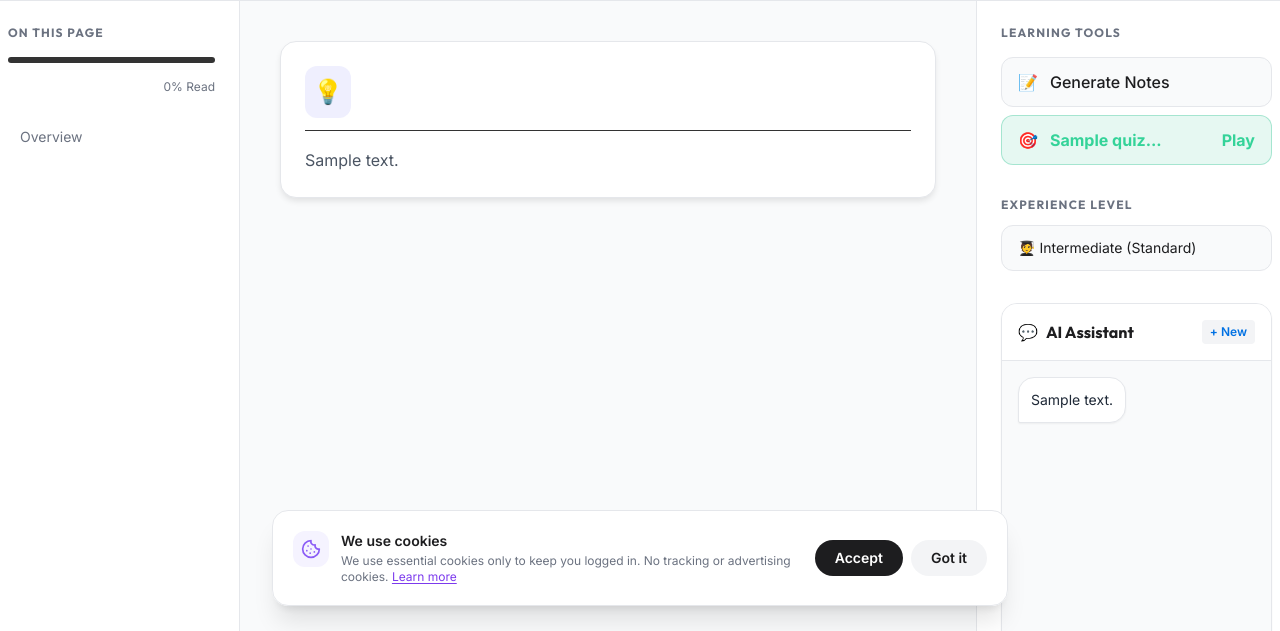
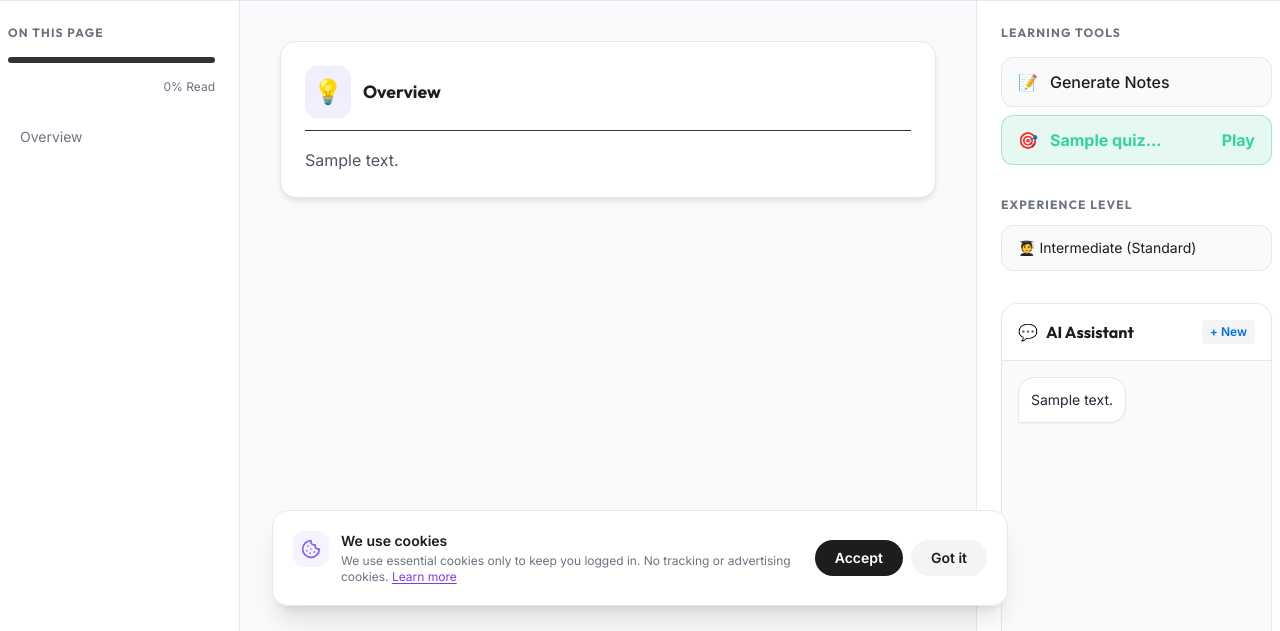
Before and after one commit to mahesh11112007/Helix, a Python web app: template templates/dashboard/topic.html in a window 1280 px wide. Shown: the part 178-809 px from the top of the page. Run offline with Jinja, Linux system fonts and the light colour scheme; the template is opened without the code that fills it: most values are stand-ins (such as "Sample title", 1, 10 or a date in 2020); some libraries are stand-ins or nearby versions.

Commit message:
UI Fix: Set topic page card and heading colors to black

```diff
--- a/templates/dashboard/topic.html
+++ b/templates/dashboard/topic.html
@@ -42,7 +42,7 @@
 .card-title {
     font-size: 1.1rem;
     font-weight: 700;
-    color: #fff;
+    color: #1d1d1f;
     margin: 0;
 }
 .type-definition .card-icon { color: #3b82f6; background: rgba(59, 130, 246, 0.1); }
```
